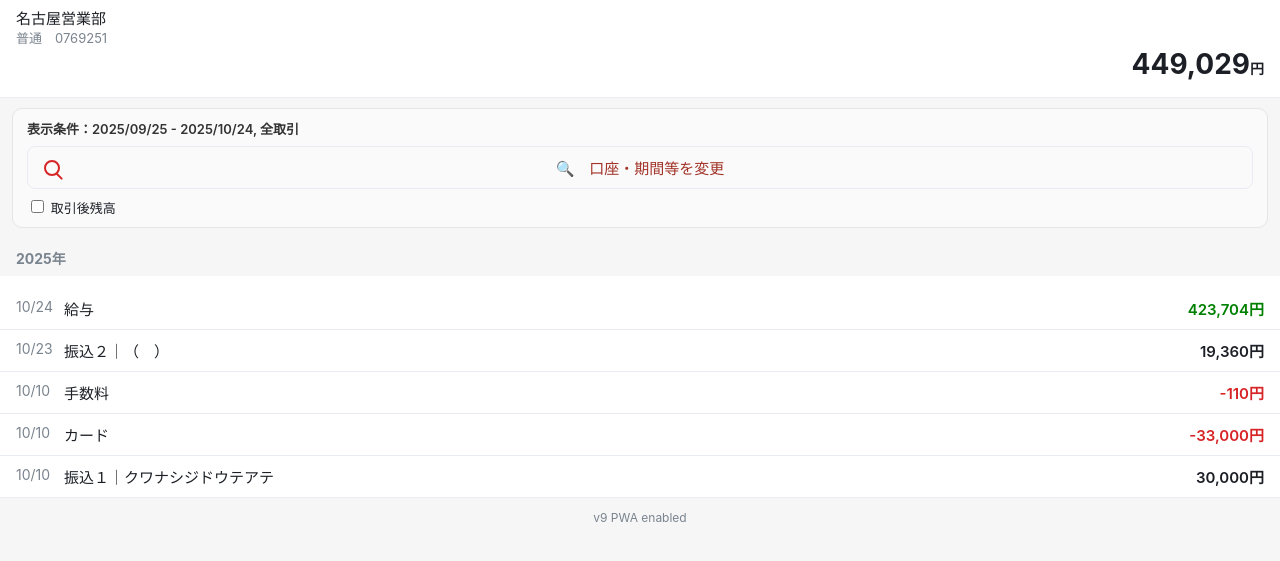
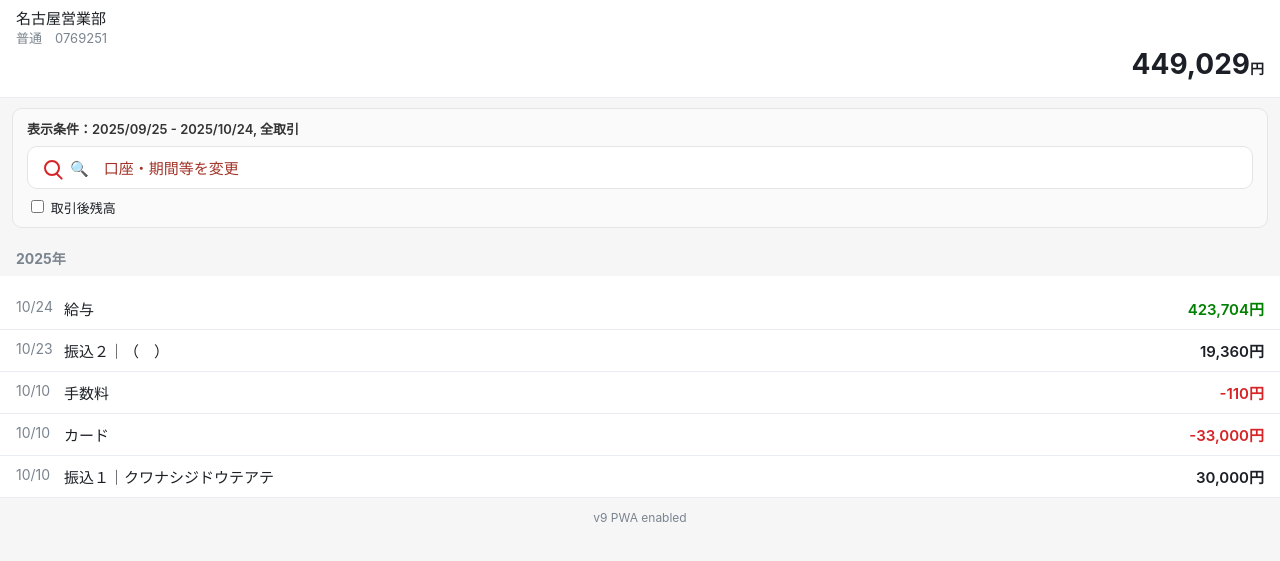
Before and after one commit to HAMA47pwa/Th, a plain HTML site: page index.html in a window 1280 px wide. Shown: the part 61-622 px from the top of the page. Drawn offline with Linux system fonts and the light colour scheme.

Commit message:
Update style.css

```diff
--- a/style.css
+++ b/style.css
@@ -143,20 +143,6 @@ body {
   border-radius: 1px;
 }
 
-.search-btn {
-  background: none;
-  border: 1px solid var(--line);
-  border-radius: 8px;
-  font-size: 15px;
-  width: 100%;
-  padding: 10px;
-  display: flex;
-  align-items: center;
-  justify-content: center;
-  color: var(--brand-ink);
-  margin: 8px 0;
-}
-
 .transactions {
   background: var(--card);
   margin-top: 8px;
```
